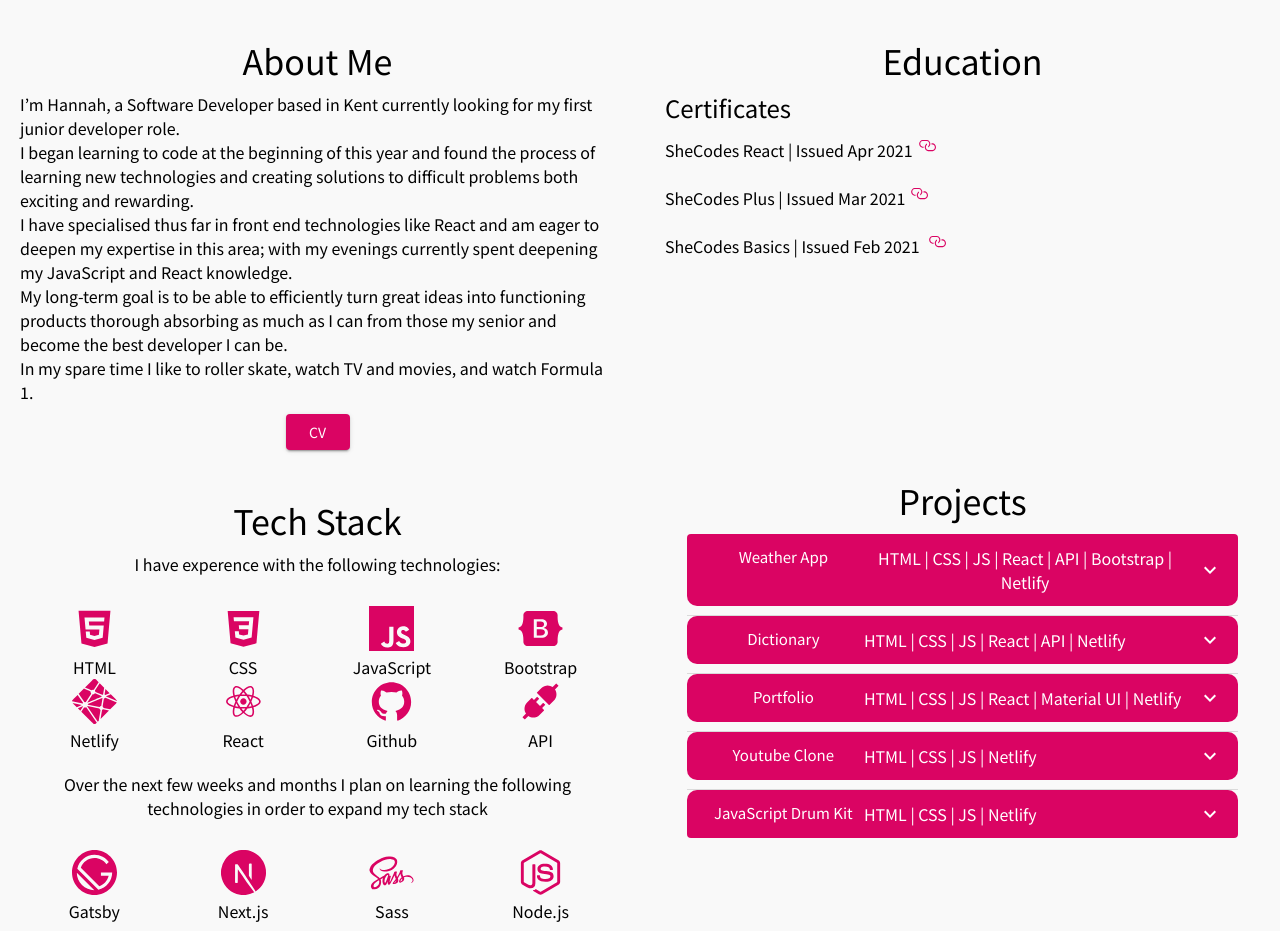
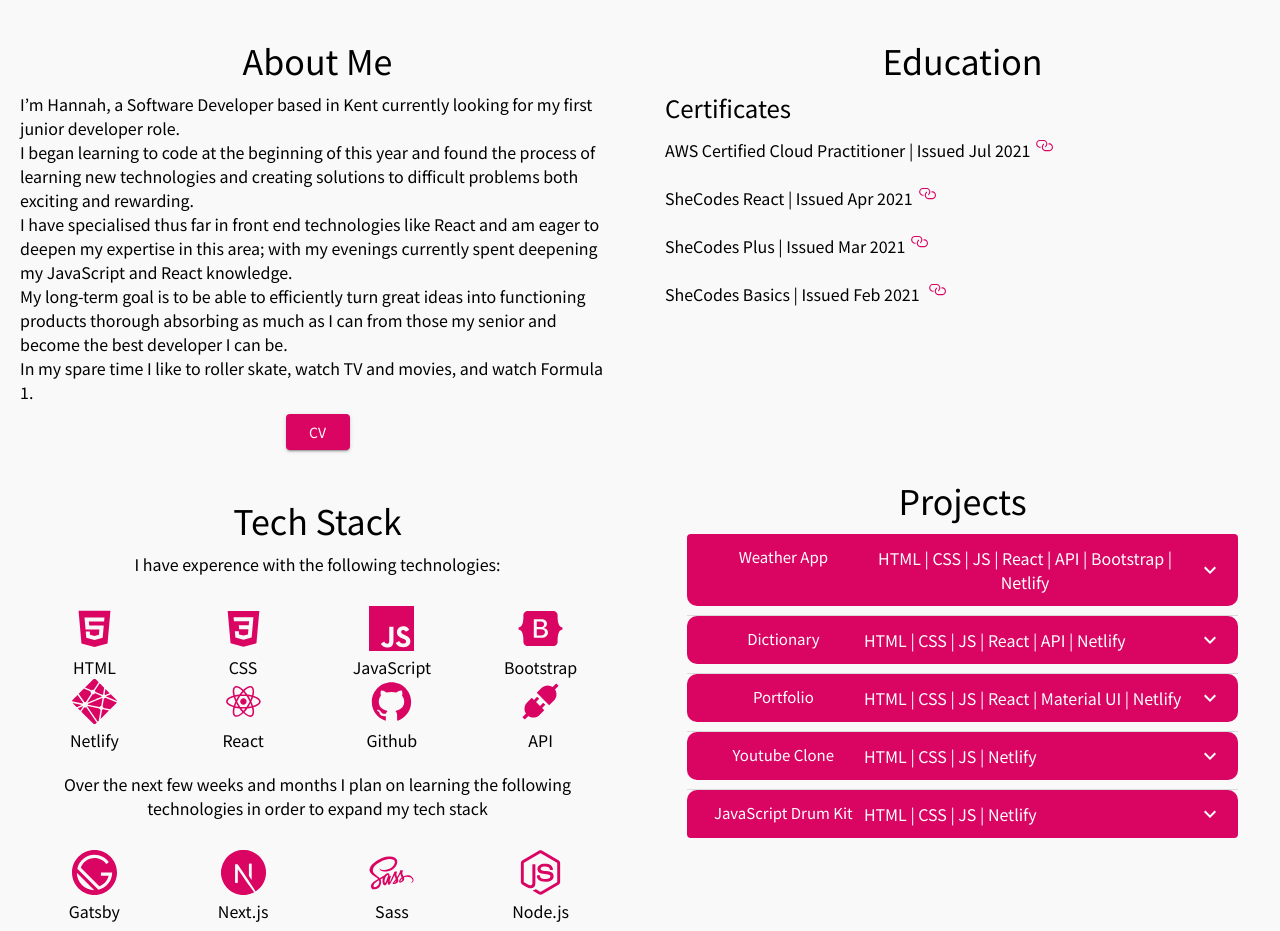
Before and after one commit to Hannah6898/react-web-portfolio-2, a React (Create React App) app: page / in a window 1280 px wide. Shown: the part 780-1711 px from the top of the page. Built offline with nearby package versions, Linux system fonts and the light colour scheme.

Commit message:
Added AWS certificate

```diff
--- a/src/Education/Education.js
+++ b/src/Education/Education.js
@@ -31,6 +31,19 @@ export default function Education() {
           Education
         </Typography>
         <Typography variant="h5">Certificates</Typography>
+        <div className={classes.certificate}>
+          <Typography variant="body1">
+            AWS Certified Cloud Practitioner | Issued Jul 2021
+            <Link
+              href="https://www.credly.com/badges/8e0778f5-0e4a-4ece-beec-4fb8997a53dc/public_url"
+              target="_blank"
+              rel="noreferrer"
+              aria-label="AWS certificate"
+            >
+              <GoLink className={classes.links} />
+            </Link>
+          </Typography>
+        </div>
         <div className={classes.certificate}>
           <Typography variant="body1">
             SheCodes React | Issued Apr 2021
```
